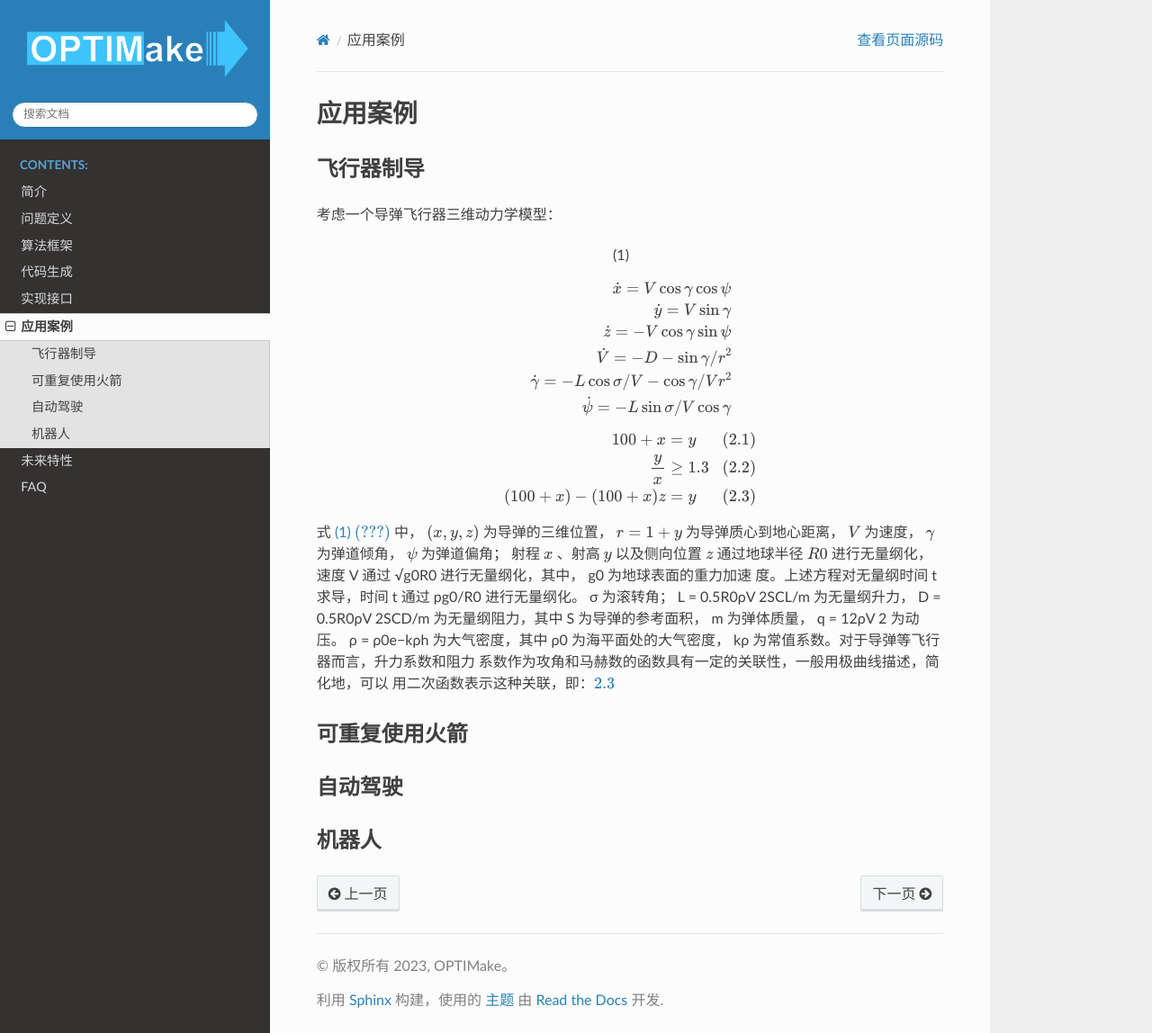
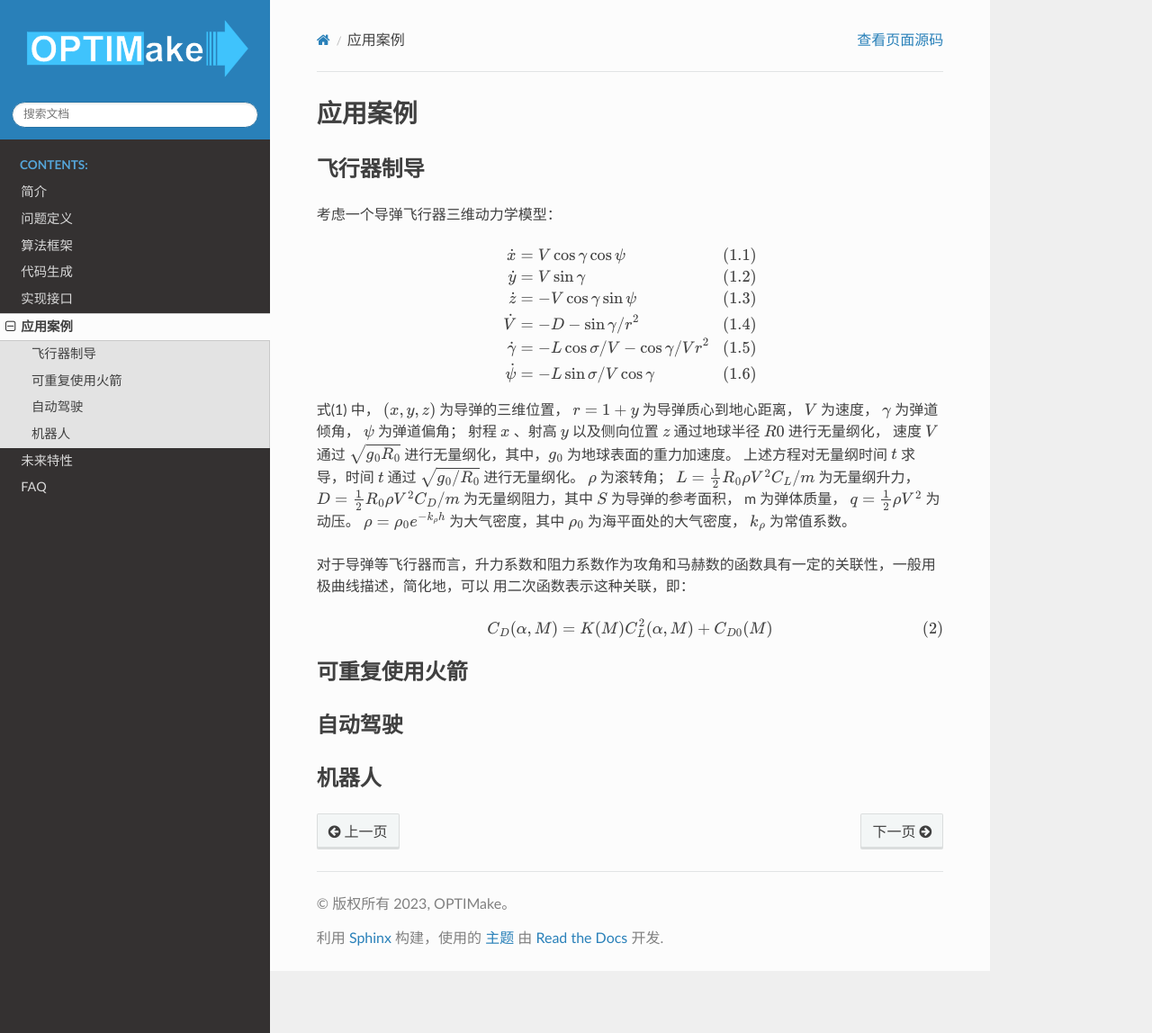
Before and after one commit to optimake/docs, a Sphinx documentation site: the page built from source/examples/index.rst, in a window 1280 px wide and 1148 px high. Shown: the whole window at 90% size. Built offline with Sphinx 7.4.7 and the Read the Docs theme 2.0.0, drawn with Linux system fonts in a browser that asks for light colours.

Commit message:
update exam

```diff
--- a/source/examples/index.rst
+++ b/source/examples/index.rst
@@ -10,33 +10,31 @@
 
 .. math::
    \begin{align}
-     \dot{x}=V \cos \gamma \cos \psi \\
-     \dot{y}=V \sin \gamma \\
-     \dot{z}=-V \cos \gamma \sin \psi \\
-     \dot{V}=-D-\sin \gamma / r^{2}  \\
-     \dot{\gamma}=-L \cos \sigma / V-\cos \gamma / V r^{2} \\
-     \dot{\psi}=-L \sin \sigma / V \cos \gamma
+     \dot{x}&=V \cos \gamma \cos \psi \label{1.1} \tag{1.1} \\
+     \dot{y}&=V \sin \gamma \label{1.2} \tag{1.2} \\
+     \dot{z}&=-V \cos \gamma \sin \psi \label{1.3} \tag{1.3} \\
+     \dot{V}&=-D-\sin \gamma / r^{2}  \label{1.4} \tag{1.4} \\
+     \dot{\gamma}&=-L \cos \sigma / V-\cos \gamma / V r^{2} \label{1.5} \tag{1.5} \\
+     \dot{\psi}&=-L \sin \sigma / V \cos \gamma \label{1.6} \tag{1.6}
    \end{align}
-   :label: missile
 
 
-.. math::
-  \begin{align}
-       100 + x &= y  \label{a} \tag{2.1} \\
-       \frac{y}{x} &\ge 1.3 \label{b} \tag{2.2}\\
-       (100+x)-(100+x)z &= y \label{c} \tag{2.3}
-  \end{align}
-
-式 :eq:`missile`  :math:`\eqref{missile}` 中， :math:`(x, y, z)` 为导弹的三维位置， :math:`r = 1 + y` 为导弹质心到地心距离，
+式(1) 中， :math:`(x, y, z)` 为导弹的三维位置， :math:`r = 1 + y` 为导弹质心到地心距离，
 :math:`V` 为速度， :math:`γ` 为弹道倾角， :math:`ψ` 为弹道偏角；
 射程 :math:`x` 、射高 :math:`y` 以及侧向位置 :math:`z` 通过地球半径 :math:`R0` 进行无量纲化，
-速度 V 通过 √g0R0 进行无量纲化，其中， g0 为地球表面的重力加速
-度。上述方程对无量纲时间 t 求导，时间 t 通过 pg0/R0 进行无量纲化。 σ 为滚转角；
-L = 0.5R0ρV 2SCL/m 为无量纲升力， D = 0.5R0ρV 2SCD/m 为无量纲阻力，其中 S
-为导弹的参考面积， m 为弹体质量， q = 12ρV 2 为动压。 ρ = ρ0e−kρh 为大气密度，其中
-ρ0 为海平面处的大气密度， kρ 为常值系数。对于导弹等飞行器而言，升力系数和阻力
-系数作为攻角和马赫数的函数具有一定的关联性，一般用极曲线描述，简化地，可以
-用二次函数表示这种关联，即：:math:`\ref{c}`
+速度 :math:`V` 通过 :math:`\sqrt{g_0 R_0}` 进行无量纲化，其中，:math:`g_0` 为地球表面的重力加速度。
+上述方程对无量纲时间 :math:`t` 求导，时间 :math:`t` 通过 :math:`\sqrt{g_0/R_0}` 进行无量纲化。 :math:`\rho` 为滚转角；
+:math:`L =  \tfrac{1}{2} R_0 \rho V^2 C_L/m` 为无量纲升力， :math:`D = \tfrac{1}{2} R_0 \rho V^2 C_D/m` 为无量纲阻力，其中 :math:`S`
+为导弹的参考面积， m 为弹体质量， :math:`q = \tfrac{1}{2} \rho V^2` 为动压。
+:math:`\rho=\rho_{0} e^{-k_{\rho} h}` 为大气密度，其中 :math:`\rho_0` 为海平面处的大气密度， :math:`k_\rho` 为常值系数。
+
+对于导弹等飞行器而言，升力系数和阻力系数作为攻角和马赫数的函数具有一定的关联性，一般用极曲线描述，简化地，可以
+用二次函数表示这种关联，即：
+
+.. math::
+   C_{D}(\alpha, M)=K(M) C_{L}^{2}(\alpha, M)+C_{D 0}(M) \label{2} \tag{2}
+
+
 
 ---------------
 可重复使用火箭
```
